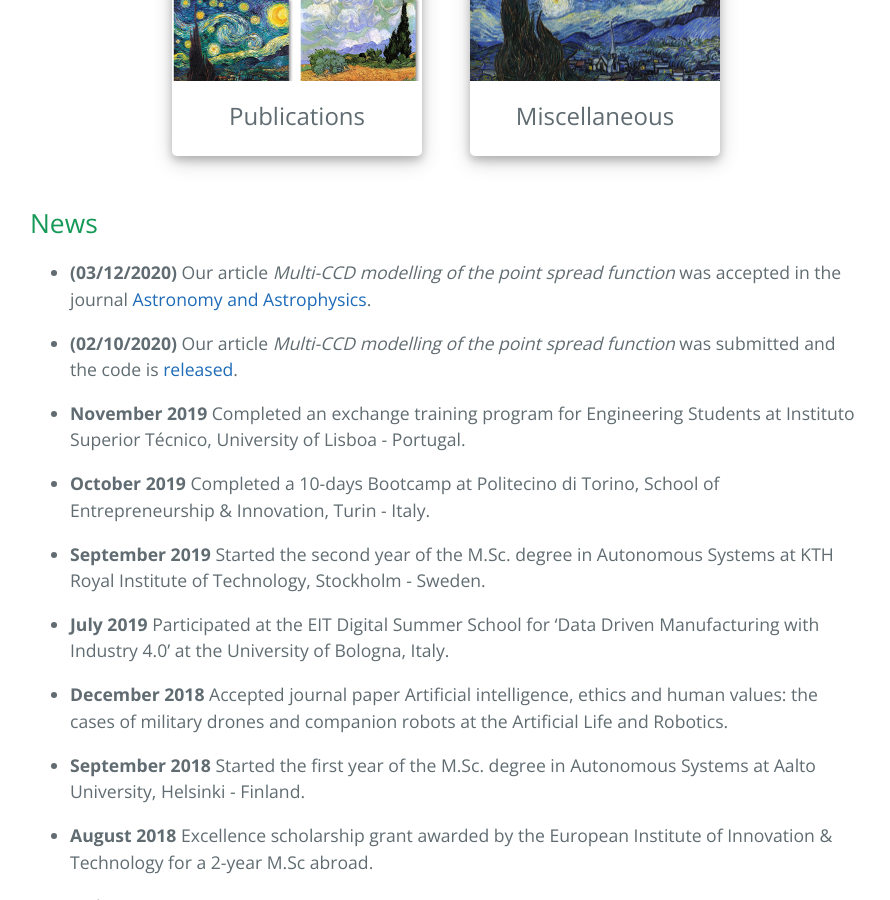
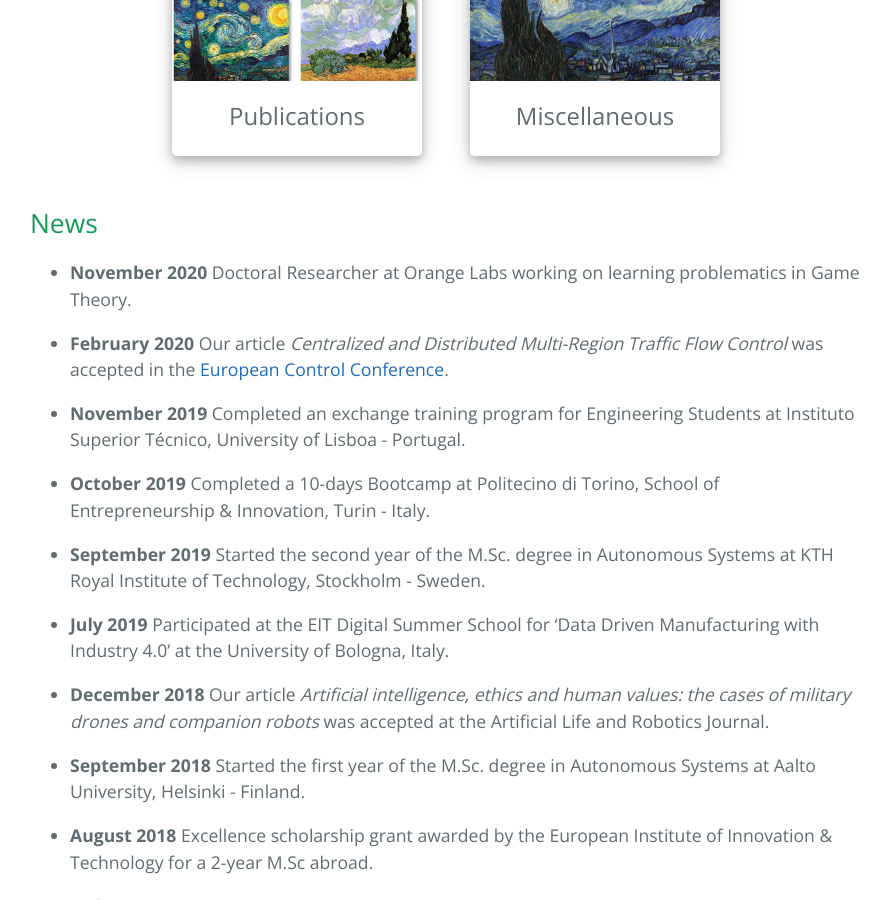
Before and after one commit to thomas-bfs/thomas-bfs.github.io, a Jekyll site: the page built from index.md, in a window 1280 px wide and 900 px high, scrolled down 813 px. Shown: the whole window, without its empty margins (194-1084 px from the left). Built offline with Jekyll 4.4.1, drawn with Linux system fonts in a browser that asks for light colours; nearby versions of some CDN libraries; a style sheet for code colours, icons or effects is not loaded.

Commit message:
Update index.md

```diff
--- a/index.md
+++ b/index.md
@@ -6,9 +6,9 @@ tagline: PhD Student in Game Theory and Machine Learning.
 
 ## News
 
-- **(03/12/2020)** Our article _Multi-CCD modelling of the point spread function_ was accepted in the journal [Astronomy and Astrophysics](https://doi.org/10.1051/0004-6361/202039584).
+- **November 2020** Doctoral Researcher at Orange Labs working on learning problematics in Game Theory.
 
-- **(02/10/2020)** Our article _Multi-CCD modelling of the point spread function_ was submitted and the code is [released](https://github.com/CosmoStat/mccd).
+- **February 2020** Our article _Centralized and Distributed Multi-Region Traffic Flow Control_ was accepted in the [European Control Conference](https://ecc20.eu).
 
 - **November 2019** Completed an exchange training program for Engineering Students at Instituto Superior Técnico, University of Lisboa - Portugal.
 
@@ -18,7 +18,7 @@ tagline: PhD Student in Game Theory and Machine Learning.
 
 - **July 2019** Participated at the EIT Digital Summer School for ‘Data Driven Manufacturing with Industry 4.0’ at the University of Bologna, Italy.
 
-- **December 2018** Accepted journal paper Artificial intelligence, ethics and human values: the cases of military drones and companion robots at the Artificial Life and Robotics.
+- **December 2018** Our article _Artificial intelligence, ethics and human values: the cases of military drones and companion robots_ was accepted at the Artificial Life and Robotics Journal.
 
 - **September 2018** Started the first year of the M.Sc. degree in Autonomous Systems at Aalto University, Helsinki - Finland.
 
```
